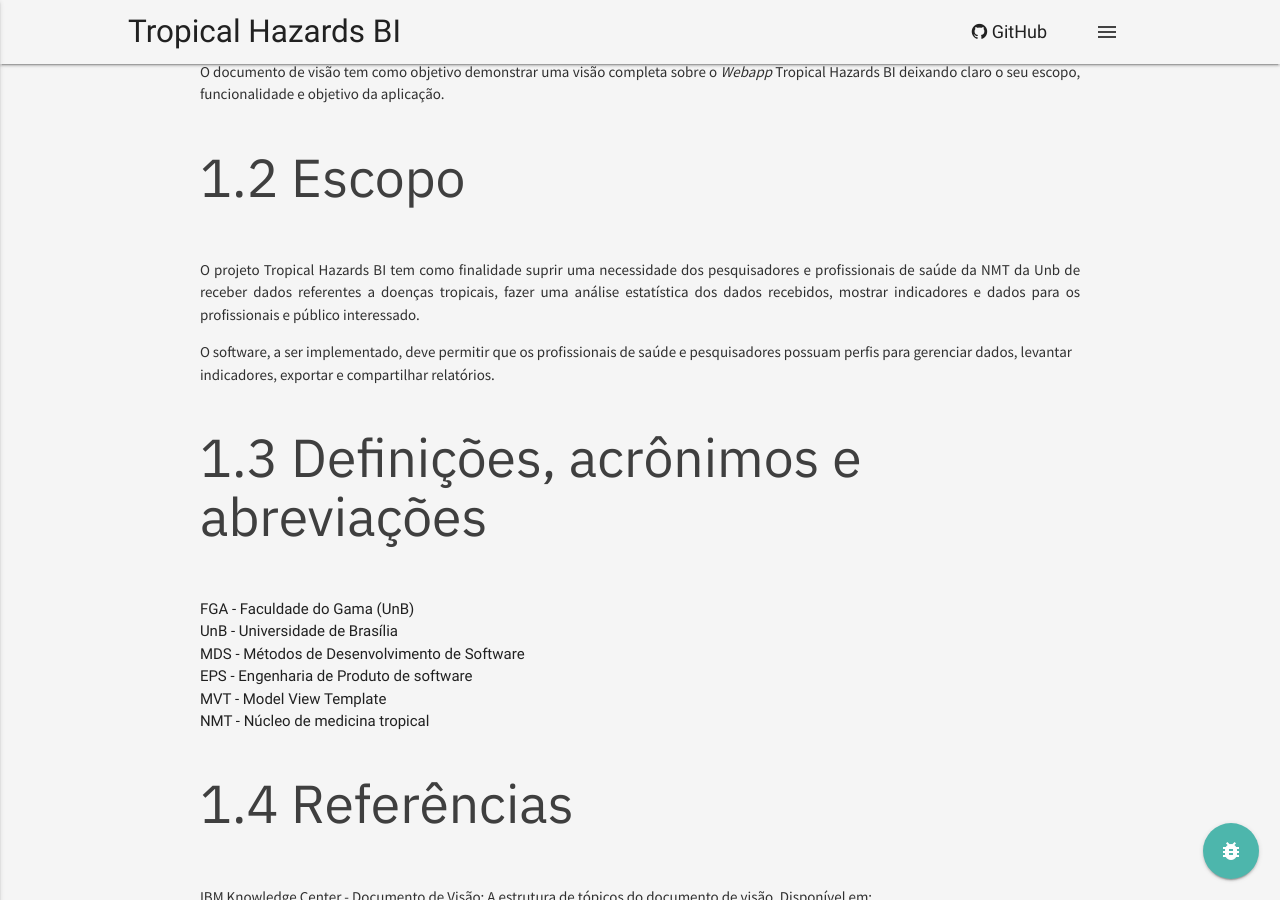
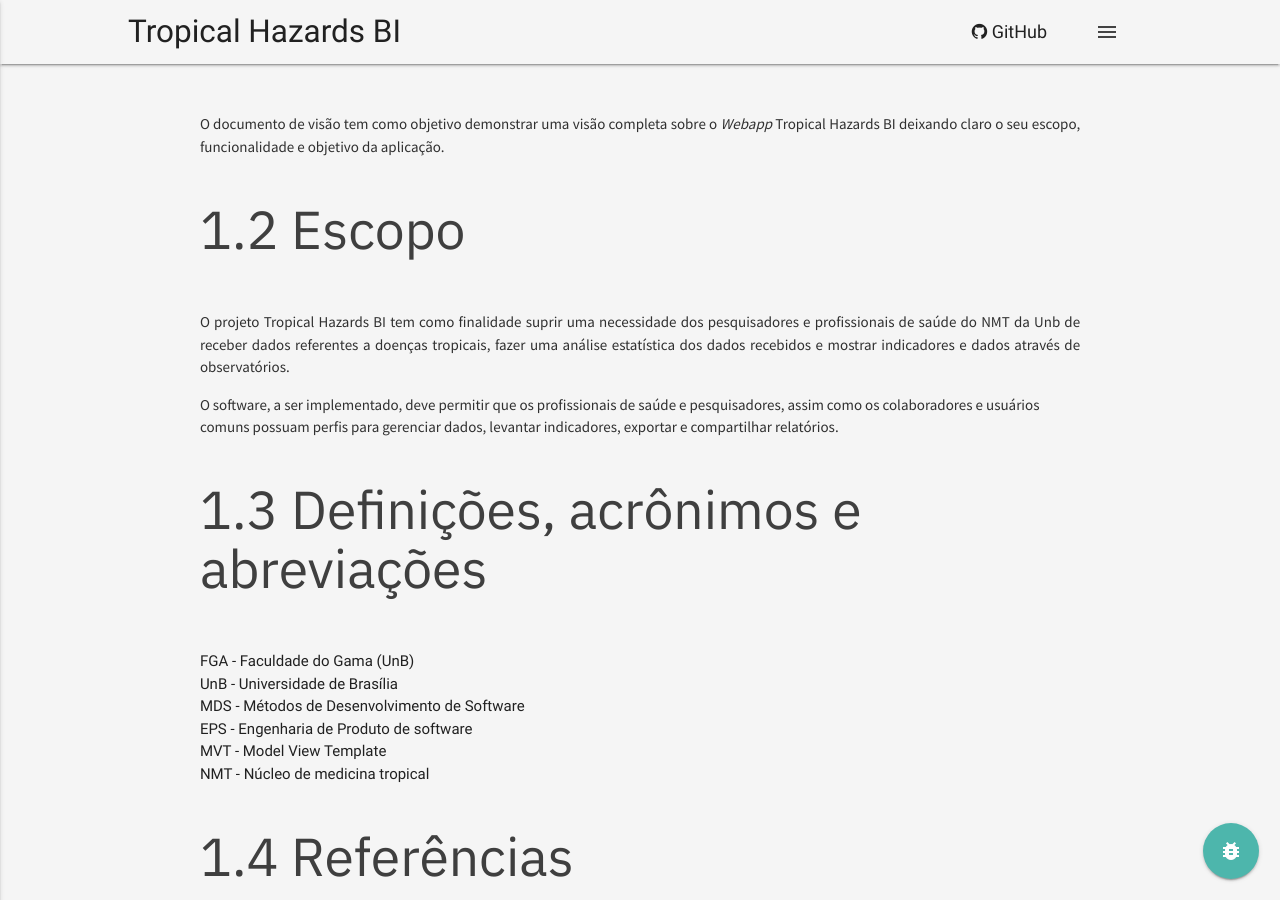
Before and after one commit to fga-eps-mds/2018.1-TropicalHazards-BI, a Jekyll site: the page built from docs/wiki/doc_visao.md, in a window 1280 px wide and 900 px high, scrolled down 1606 px. Built offline with Jekyll 4.4.1, drawn with Linux system fonts in a browser that asks for light colours; our own code applies the rules of GitHub Pages for plain Markdown files; some of the changed text lies outside the part shown.

Commit message:
[DOC] update users and scope

```diff
--- a/docs/wiki/doc_visao.md
+++ b/docs/wiki/doc_visao.md
@@ -17,10 +17,17 @@
 	   	<td>Adicionando template com informações iniciais</td>
 	   	<td>João Pedro, Andre Bargas, Yoshida, Pedro Daniel</td>
    </tr>
+   <tr>
+	   	<td>03/04/2018</td>
+                <td>1.0.1</td>
+	   	<td>Alteração dos usuários e escopo</td>
+	   	<td>João Pedro</td>
+   </tr>
 
 </table>
 
 <hr>
+
 
 # Sumário
 
@@ -83,8 +90,8 @@
 <a name="escopo"></a>
 ## 1.2	Escopo
 
-<p align= "justify">O projeto Tropical Hazards BI tem como finalidade suprir uma necessidade dos pesquisadores e profissionais de saúde da NMT da Unb de receber dados referentes a doenças tropicais, fazer uma análise estatística dos dados recebidos, mostrar indicadores e dados para os profissionais e público interessado.</p>
-<p align="justif">O software, a ser implementado, deve permitir que os profissionais de saúde e pesquisadores possuam perfis para gerenciar dados, levantar indicadores, exportar e compartilhar relatórios.</p>
+<p align= "justify">O projeto Tropical Hazards BI tem como finalidade suprir uma necessidade dos pesquisadores e profissionais de saúde do NMT da Unb de receber dados referentes a doenças tropicais, fazer uma análise estatística dos dados recebidos e mostrar indicadores e dados através de observatórios.</p>
+<p align="justif">O software, a ser implementado, deve permitir que os profissionais de saúde e pesquisadores, assim como os colaboradores e usuários comuns possuam perfis para gerenciar dados, levantar indicadores, exportar e compartilhar relatórios.</p>
 
 <a name="definicoes"></a>
 ## 1.3	Definições, acrônimos e abreviações
@@ -130,7 +137,9 @@
 
 <p align = "justify"> Pesquisadores da Universidade de Brasília(Unb) precisam resolver um problema de automatizar a análise estatística de dados referentes as doenças tropicais, sendo que esses dados não possuem um padrão definido.</p>
 
-<p align = "justify">Para o profissional de saúde e pesquisadore, o <em>webapp</em> serão disponibilizadas ferramentas para utilizar e gerenciar dados.</p>
+<p align = "justify">Para o profissional de saúde e pesquisadores, o <em>webapp</em> serão disponibilizadas ferramentas para utilizar e gerenciar dados.</p>
+
+<p align ="justify">Para os colaborades serão disponibilizados observatórios onde podera gerar indicadores através de dados de um projeto ja criado pelos profissionais da NMT.
 
 <p align = "justify">Para os usuários serão disponibilizados uma interface web onde podera ser encontrar informações sobre as principais doenças tropicais e seus indicativos.</p>
 
@@ -158,8 +167,8 @@
    </tr>
 
    <tr>
-	   	<td><strong>Uma solução</strong> </td>
-	   	<td>Um sistema para o estudo e geração de indicativos a respeito de doenças tropicais.</td>
+	   	<td><strong>Uma solução</strong></td>
+	   	<td>Um sistema para o estudo e geração de indicativos de forma organizada e centralizada a respeito de doenças tropicais.</td>
    </tr>
 
 </table>
@@ -286,6 +295,11 @@
 	   	<td> Pesquisadores relacionados a área de doenças tropicais </td>
    </tr>
 
+
+   <tr>
+	   	<td><strong>Colaboradores</strong></td>
+	   	<td>Pessoas comuns interessadas em gerar indicadores através dos observatórios que foram gerados pelos Profissionais da NMT</td>
+   </tr>
 
    <tr>
 	   	<td><strong>Público Geral</strong></td>
@@ -488,7 +502,7 @@
 <a name="perfisusuarios"></a>
 ## 3.4 Perfis dos Usuários
 
-## 3.4.1 Pesquisadores
+## 3.4.1 Pesquisadores e Profissionais de saúde
 
 <table>
 
@@ -525,6 +539,51 @@
    <tr>
 	   	<td><strong>Envolvimento</strong></td>
 	   	<td>Alto</td>
+   </tr>
+
+   <tr>
+	   	<td><strong>Problemas</strong></td>
+	   	<td>Tipo de dados aletório</td>
+   </tr>
+</table>
+
+## 3.4.2 Colaboradores
+
+<table>
+
+   <tr>
+	   	<td><strong>Representante</strong></td>
+	   	<td>Colaboradores</td>
+   </tr>
+
+
+   <tr>
+	   	<td> <strong>Descrição</strong></td>
+	   	<td>Pessoas comuns interessadas em doenças tropicais</td>
+   </tr>
+
+
+   <tr>
+	   	<td><strong>Tipo</strong></td>
+	   	<td>Usuário colaborador</td>
+   </tr>
+
+
+   <tr>
+	   	<td><strong>Responsabilidade</strong></td>
+	   	<td>Gerar indicadores através dos dados fornecidos</td>
+   </tr>
+
+
+   <tr>
+	   	<td><strong>Critérios de Sucesso</strong></td>
+	   	<td>Visualizar os dados no  observatório de dados</td>
+   </tr>
+
+
+   <tr>
+	   	<td><strong>Envolvimento</strong></td>
+	   	<td>Médio</td>
    </tr>
 
    <tr>
```
Also changed, not shown: other parts of docs/wiki/doc_visao.md (+2 -2 lines).
